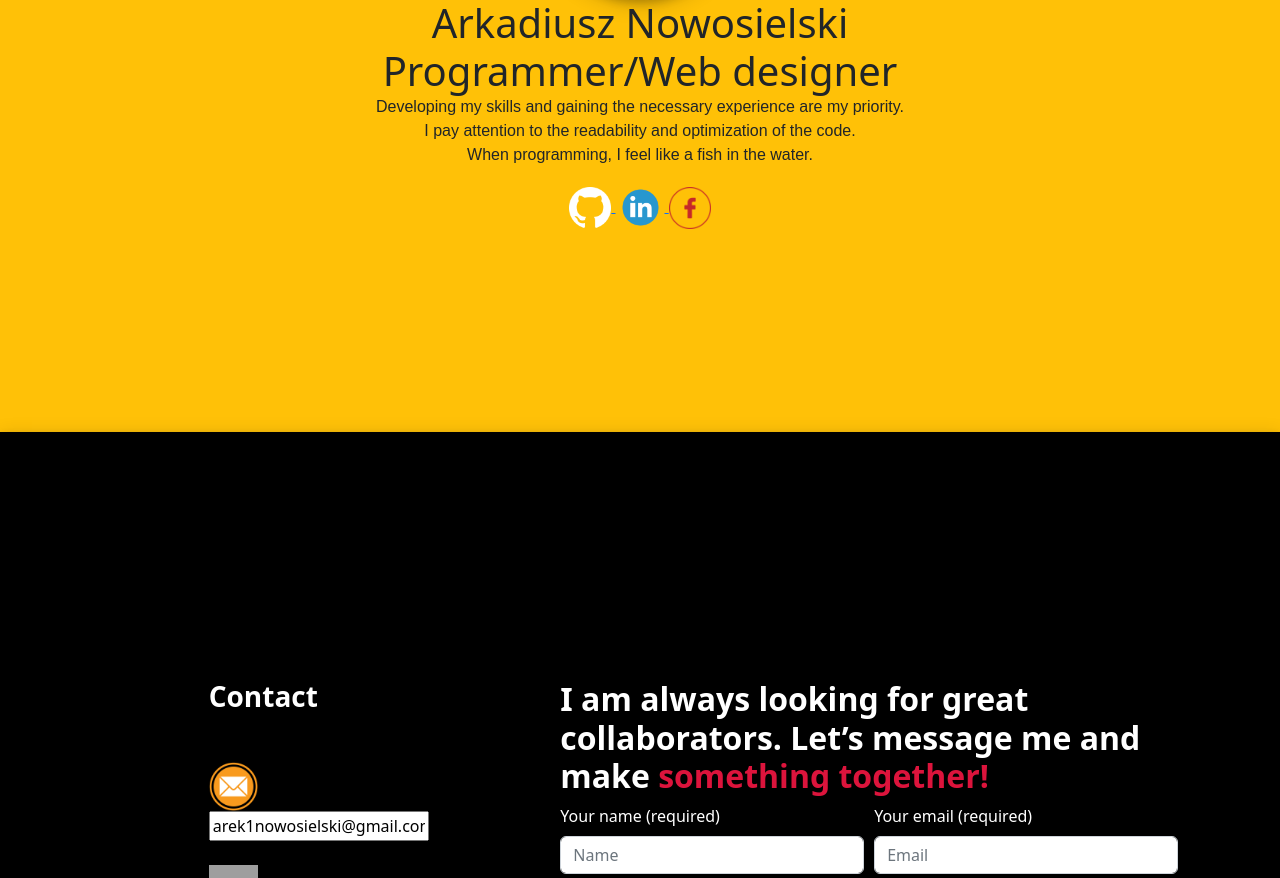
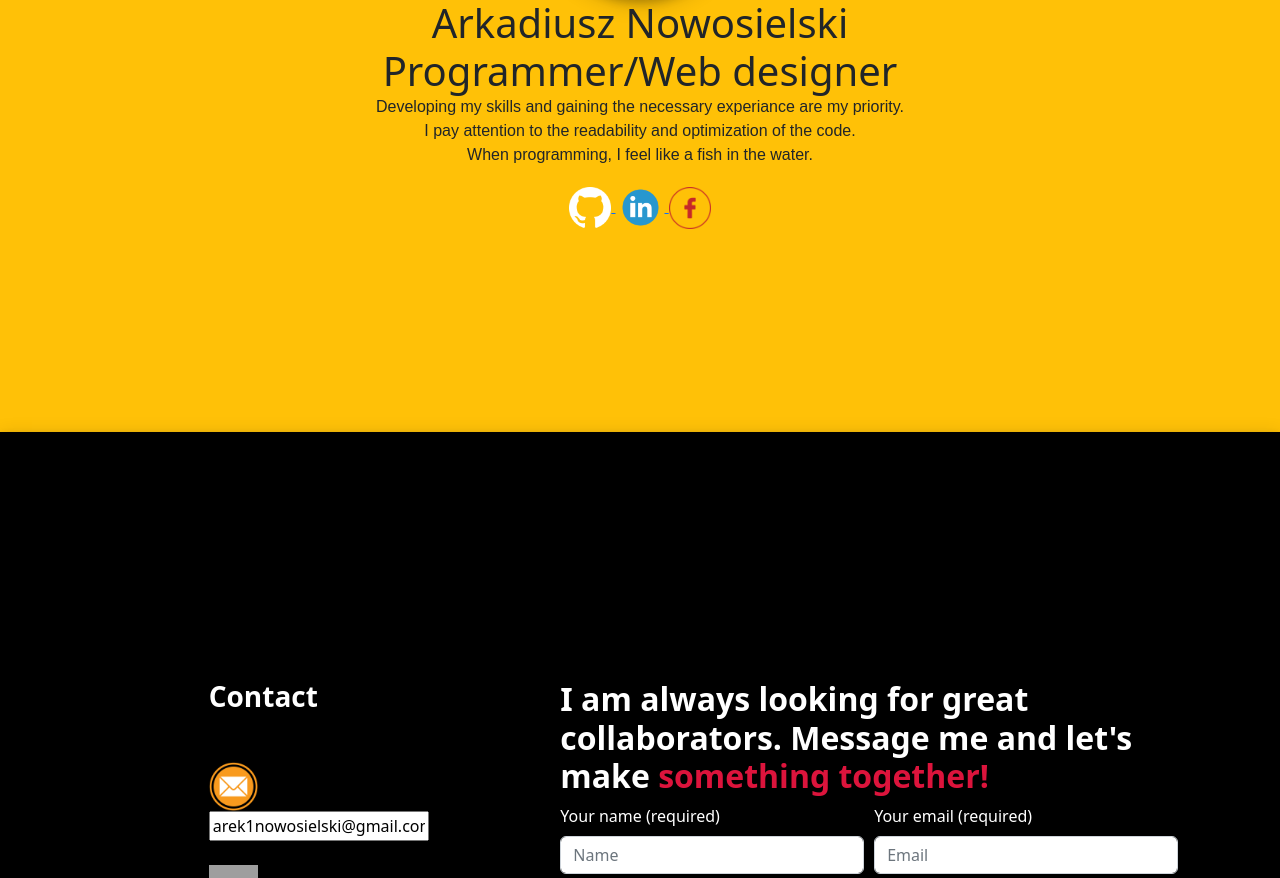
Before and after one commit to Hypytysz/farwardness, a Django app: page / in a window 1280 px wide. Shown: the part 2560-3438 px from the top of the page. Run offline with Django 4.2, Linux system fonts and the light colour scheme; some libraries are stand-ins or nearby versions; grey boxes are pictures that could not be loaded.

```diff
--- a/templates/accounts/homepage.html
+++ b/templates/accounts/homepage.html
@@ -199,7 +199,7 @@
 <img src="../../media/profilowe2.jpg" class="rounded-circle" alt="Cinque Terre">
     <div class="title mbr-section-title mbr-fonts-style display-6" style="text-justify: auto">Arkadiusz Nowosielski<br><strong>Programmer/Web designer</strong></div>
     <p class="description mbr-fonts-style display-7" style="font-family: Arial, Helvetica, sans-serif;">
-        Developing my skills and gaining the necessary experience are my priority.<br> I pay attention to the readability and optimization of the code.<br> When programming, I feel like a fish in the water.<br>
+        Developing my skills and gaining the necessary experiance are my priority.<br> I pay attention to the readability and optimization of the code.<br> When programming, I feel like a fish in the water.<br>
 </p>
 
 
@@ -263,7 +263,7 @@
                             {% csrf_token %}
                     <div class="dragArea form-row">
                         <div class="col-lg-12 col-md-12 col-sm-12 form-heading">
-                            <h2 class="title mbr-section-title display-7"><strong>I am always looking for great collaborators. Let’s message me and make <a class="text" style="color: crimson">something together!</a></strong></h2>
+                            <h2 class="title mbr-section-title display-7"><strong>I am always looking for great collaborators. Message me and let's make <a class="text" style="color: crimson">something together!</a></strong></h2>
                         </div>
 
                         <div class="col-lg-6 col-md-12 col-sm-12 form-group" data-for="name">
```
